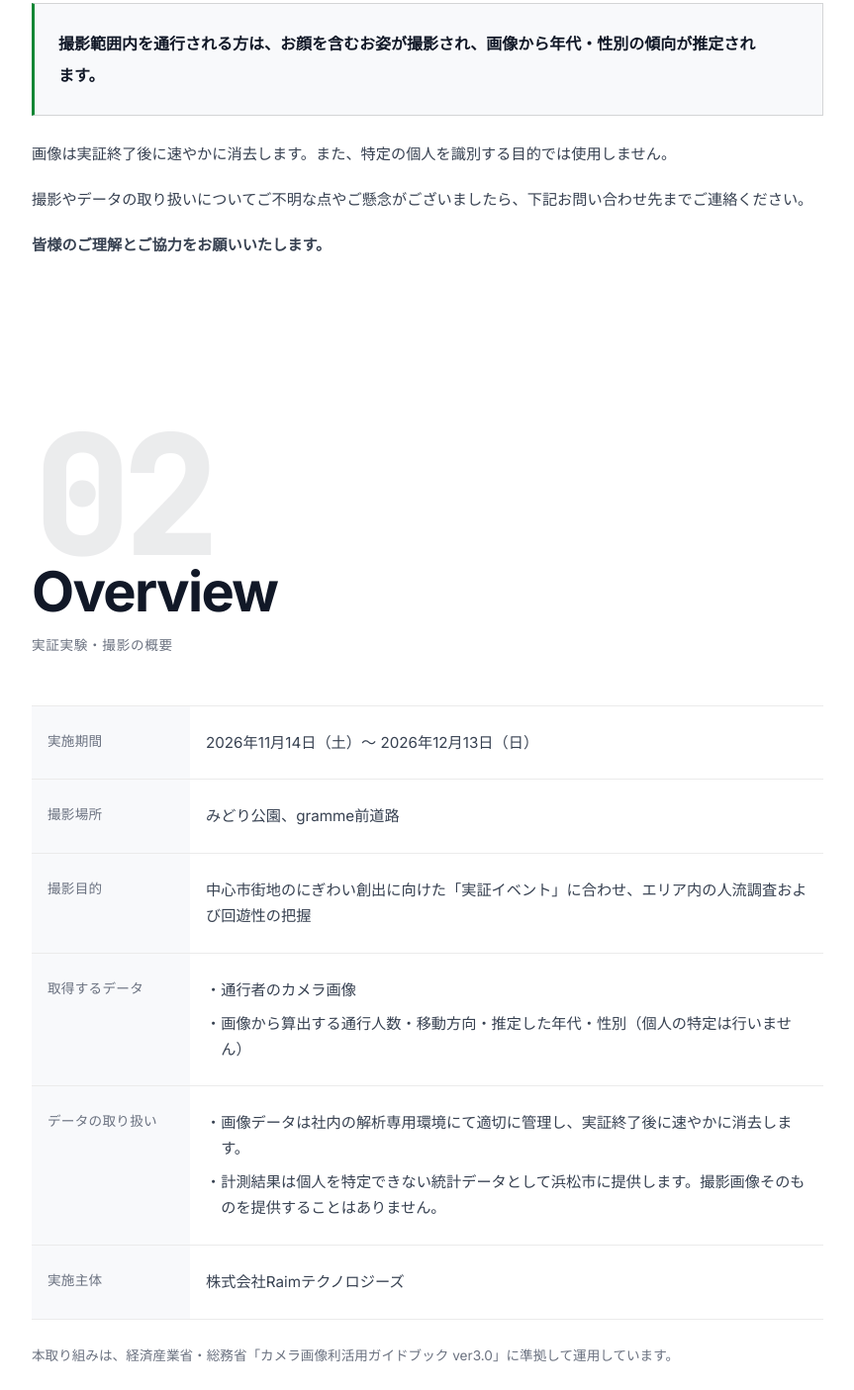
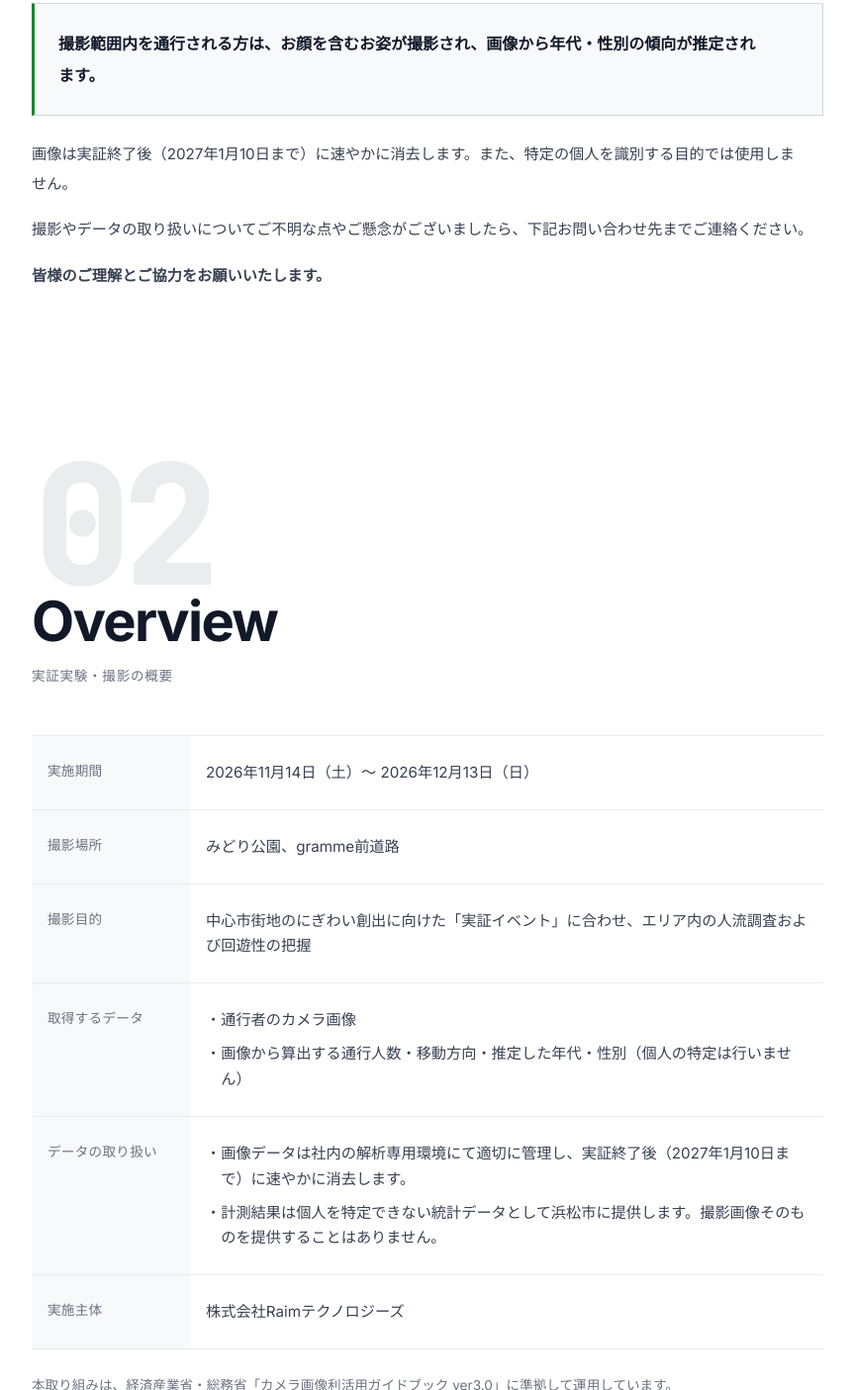
Before and after one commit to Raim-technologies/raim-technologies.github.io, a plain HTML site: page news/ori-project-camera-notice.html in a window 1280 px wide. Shown: the part 1135-2540 px from the top of the page at 99% size, without its empty margins (32-895 px from the left). Drawn offline with Linux system fonts and the light colour scheme.

Commit message:
revert: 画像の消去の期限「（2027年1月10日まで）」を戻す
市の要望で入れている表記なので、dd60c99 で削ったものを戻す。

```diff
--- a/news/ori-project-camera-notice.html
+++ b/news/ori-project-camera-notice.html
@@ -139,7 +139,7 @@
                         <div class="notice-box">
                             <p>撮影範囲内を通行される方は、お顔を含むお姿が撮影され、画像から年代・性別の傾向が推定されます。</p>
                         </div>
-                        <p class="sv-desc">画像は実証終了後に速やかに消去します。また、特定の個人を識別する目的では使用しません。</p>
+                        <p class="sv-desc">画像は実証終了後（2027年1月10日まで）に速やかに消去します。また、特定の個人を識別する目的では使用しません。</p>
                         <p class="sv-desc">撮影やデータの取り扱いについてご不明な点やご懸念がございましたら、下記お問い合わせ先までご連絡ください。</p>
                         <p class="sv-desc"><strong>皆様のご理解とご協力をお願いいたします。</strong></p>
                     </div>
@@ -182,7 +182,7 @@
                                 <dt>データの取り扱い</dt>
                                 <dd>
                                     <ul class="notice-list">
-                                        <li>画像データは社内の解析専用環境にて適切に管理し、実証終了後に速やかに消去します。</li>
+                                        <li>画像データは社内の解析専用環境にて適切に管理し、実証終了後（2027年1月10日まで）に速やかに消去します。</li>
                                         <li>計測結果は個人を特定できない統計データとして浜松市に提供します。撮影画像そのものを提供することはありません。</li>
                                     </ul>
                                 </dd>
```
